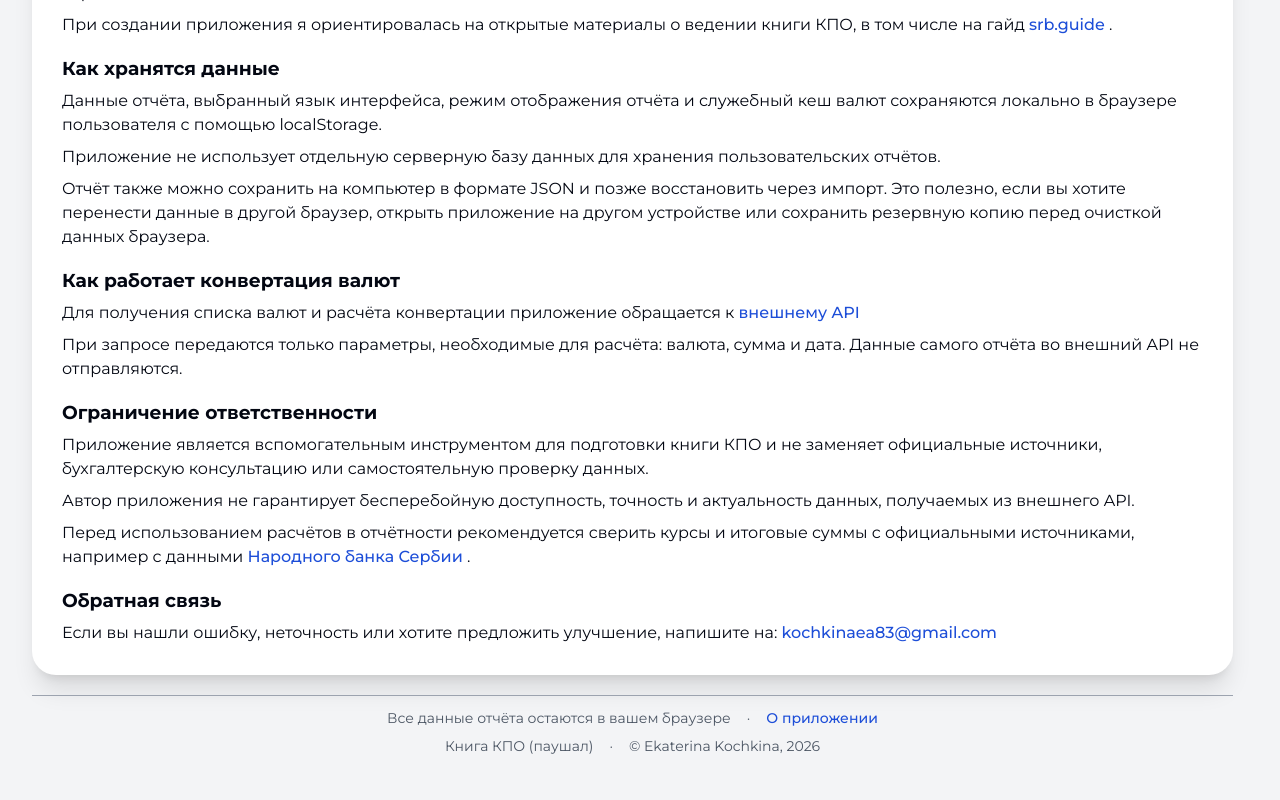
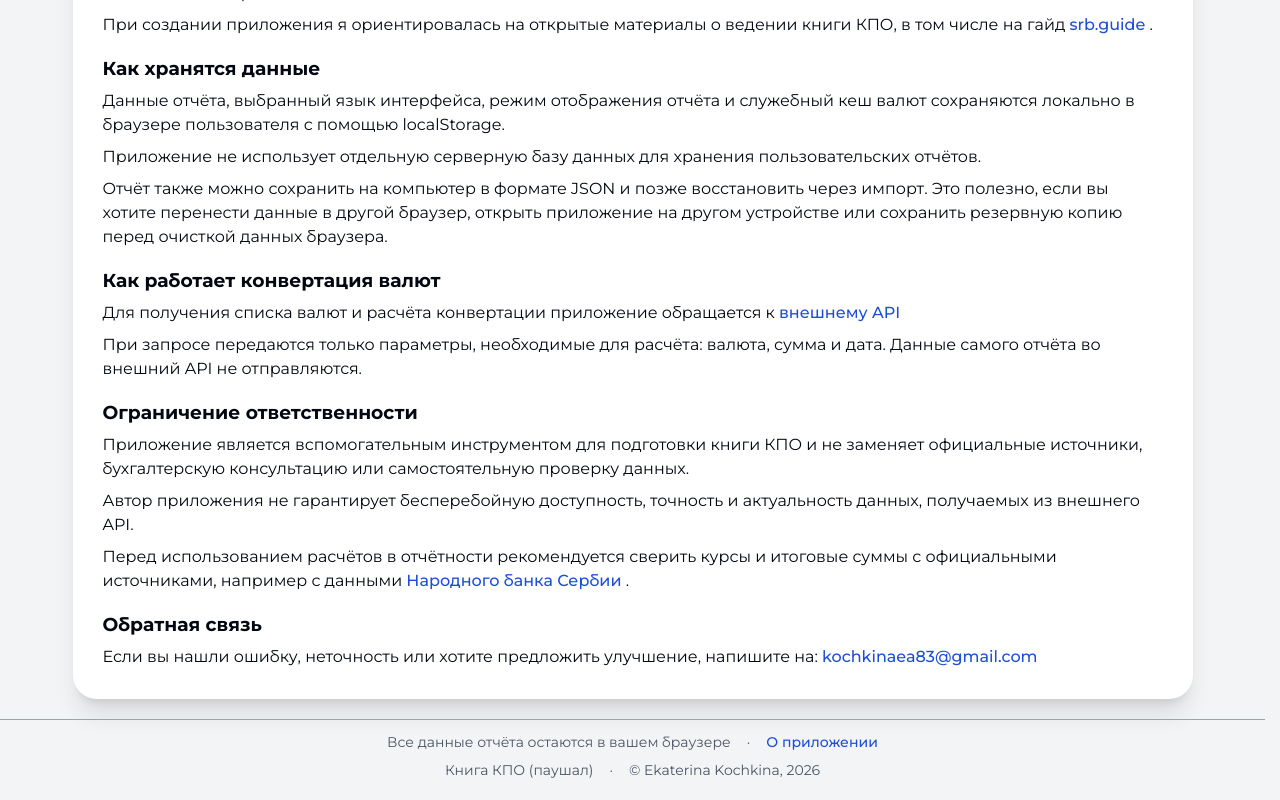
Before and after one commit to gudrum1983/turnover-ledger, a Vue app: page /#/about in a window 1280 px wide. Shown: the part 401-1201 px from the top of the page. Built offline with nearby package versions, Linux system fonts and the light colour scheme; no server answers.

Commit message:
Обновить стили контейнеров и макета страницы предпросмотра; доработать стили AppFooter

```diff
--- a/src/app/styles/variables.css
+++ b/src/app/styles/variables.css
@@ -113,37 +113,42 @@
   --container-gutter: clamp(16px, 3vw, 32px);
 }
 
-@media (min-width: var(--bp-sm)) {
+.Container {
+  width: calc(100% - (var(--container-gutter) * 2));
+  max-width: var(--container-max);
+
+  /*  width: 100%;
+      max-width: min(100% - (var(--container-gutter) * 2), var(--container-max));*/
+  margin-inline: auto;
+}
+
+/* CSS custom properties are not resolved inside media query conditions. */
+@media (min-width: 640px) {
   :root {
     --container-max: var(--container-sm);
   }
 }
 
-@media (min-width: var(--bp-md)) {
+@media (min-width: 768px) {
   :root {
     --container-max: var(--container-md);
   }
 }
 
-@media (min-width: var(--bp-lg)) {
+@media (min-width: 1024px) {
   :root {
     --container-max: var(--container-lg);
   }
 }
 
-@media (min-width: var(--bp-xl)) {
+@media (min-width: 1280px) {
   :root {
     --container-max: var(--container-xl);
   }
 }
 
-@media (min-width: var(--bp-2xl)) {
+@media (min-width: 1536px) {
   :root {
     --container-max: var(--container-2xl);
   }
 }
-
-.Container {
-  width: min(100% - (var(--container-gutter) * 2), var(--container-max));
-  margin-inline: auto;
-}
--- a/src/pages/report-preview/ui/ReportPreviewPage.vue
+++ b/src/pages/report-preview/ui/ReportPreviewPage.vue
@@ -46,9 +46,11 @@ onBeforeUnmount(() => {
       </template>
     </AppHeader>
 
-    <section class="ReportPreviewPage_Document">
-      <ReportPreviewDocument :script="script" />
-    </section>
+    <main class="ReportPreviewPage_Main">
+      <section class="ReportPreviewPage_Document">
+        <ReportPreviewDocument :script="script" />
+      </section>
+    </main>
 
     <AppFooter />
   </div>
@@ -58,6 +60,7 @@ onBeforeUnmount(() => {
 .ReportPreviewPage {
   display: flex;
   flex-direction: column;
+  min-height: 100vh;
   align-items: center;
 
   &_Header {
@@ -68,6 +71,13 @@ onBeforeUnmount(() => {
     display: flex;
     width: 100%;
     justify-content: space-between;
+  }
+
+  &_Main {
+    flex: 1;
+    display: flex;
+    width: 100%;
+    justify-content: center;
   }
 
   &_PrintAction {
@@ -92,6 +102,11 @@ onBeforeUnmount(() => {
 }
 
 @media print {
+  .ReportPreviewPage_Main {
+    display: block;
+    width: 100%;
+  }
+
   .ReportPreviewPage_Document {
     width: 100%;
     min-height: fit-content;
--- a/src/widgets/app-footer/ui/AppFooter.vue
+++ b/src/widgets/app-footer/ui/AppFooter.vue
@@ -7,8 +7,8 @@ const { t } = useLocale()
 </script>
 
 <template>
-  <footer class="Container AppFooter no-print Typo_Caption">
-    <div class="AppFooter_Content">
+  <footer class="AppFooter no-print Typo_Caption">
+    <div class="Container AppFooter_Content">
       <div class="AppFooter_Row">
         <span class="AppFooter_Note">{{ t('ui.footer.localStorageNotice') }}</span> ·
         <LinkBase size="sm" :to="{ name: ROUTES.about.name }">{{ t('ui.footer.about') }}</LinkBase>
@@ -24,8 +24,11 @@ const { t } = useLocale()
 
 <style scoped lang="scss">
 .AppFooter {
-  padding-block: 20px 32px;
+  margin-block-start: 20px;
+  padding-block-end: 20px;
   color: var(--color-text-caption);
+  border-top: 1px solid var(--color-border-default);
+  width: 100%;
 
   &_Content {
     display: flex;
@@ -34,7 +37,6 @@ const { t } = useLocale()
     align-items: center;
     gap: 8px 16px;
     padding-block-start: 12px;
-    border-top: 1px solid var(--color-border-default);
   }
 
   &_Row {
```
